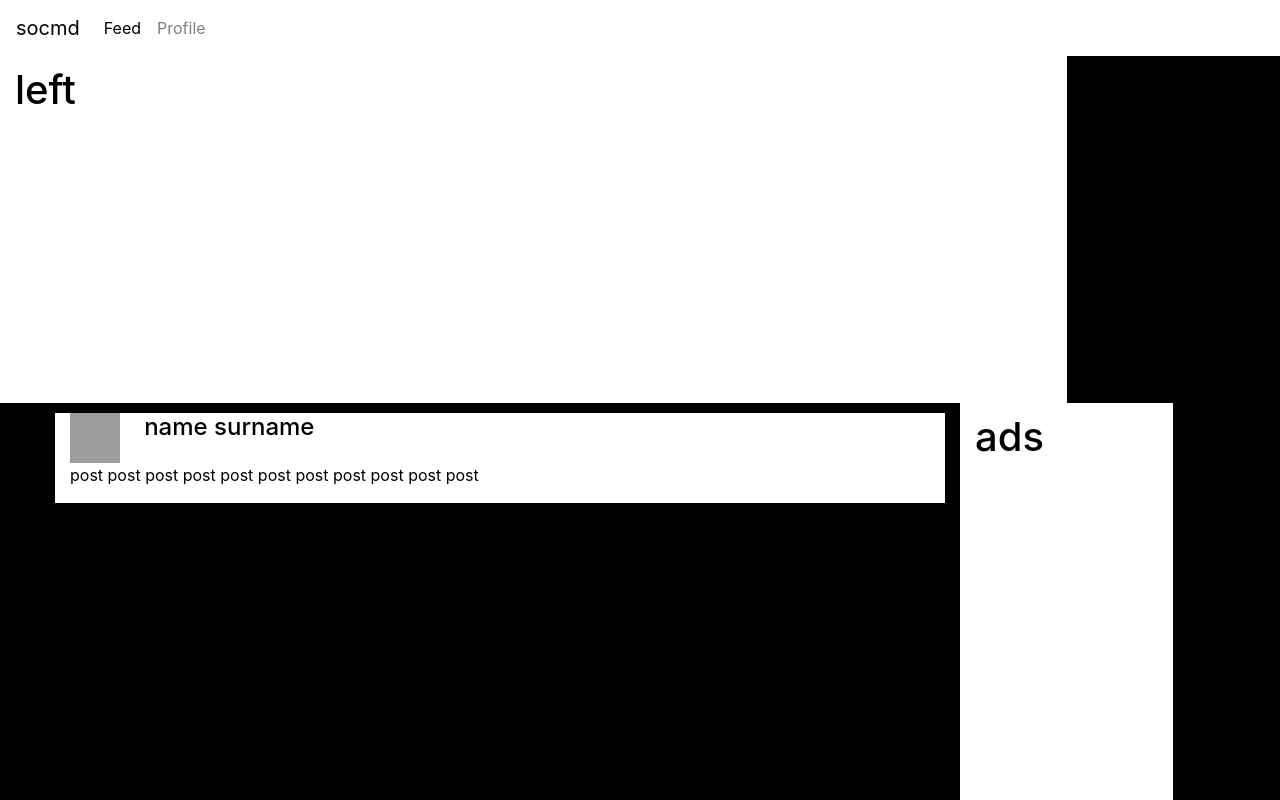
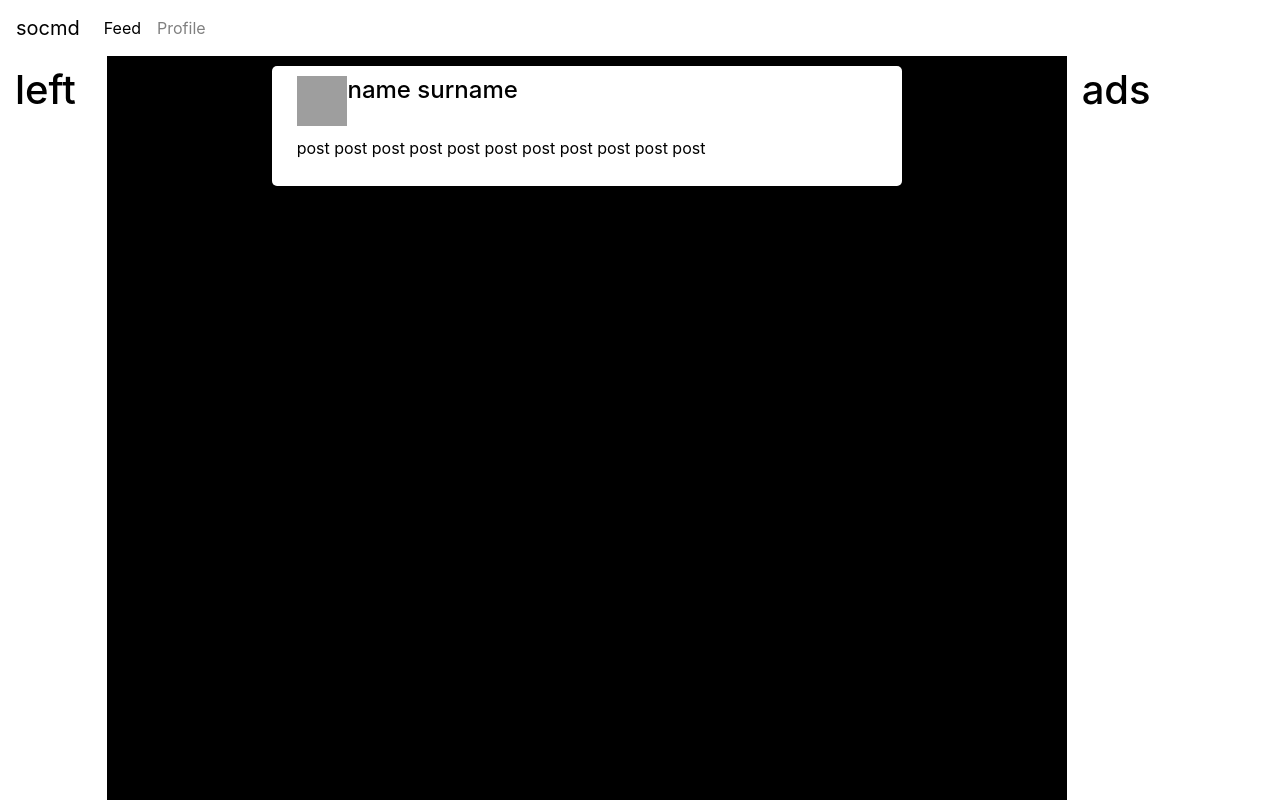
Before and after one commit to Hrnrjks/socmd, a plain HTML site: page feed.html in a window 1280 px wide. Drawn offline with nearby package versions, Linux system fonts and the light colour scheme; grey boxes are pictures that could not be loaded.

Commit message:
made post box prettier

```diff
--- a/feed.html
+++ b/feed.html
@@ -33,7 +33,7 @@
 
 	<div class="container-fluid container-feed">
 		<div class="row row-feed">
-			<div class="col-sm-10 left-feed">
+			<div class="col-sm-1 left-feed">
 				<h1>left</h1>
 			</div>
 			<div class="col-sm-9 middle-feed">
@@ -51,7 +51,7 @@
 								<div class="col-sm-11">
 									<h4 class="name-post">name surname</h4>
 								</div>
-								<div class="col-sm-12">
+								<div class="col-sm-12 content-col">
 									<p>post post post post post post post post post post post</p>
 								</div>
 							</div>
--- a/styles.css
+++ b/styles.css
@@ -137,6 +137,8 @@ a:hover
 ul#ul-post
 {
 	list-style-type: none;
+	padding-left: 150px;
+	padding-right: 150px;
 }
 
 .div-post
@@ -161,4 +163,12 @@ ul#ul-post
 {
 	background-color: white;
 	color: black;
+	border-radius: 5px;
+	padding: 10px;
 }
+
+.content-col
+{
+	background-color: white;
+	margin-top: 10px;
+}
```
